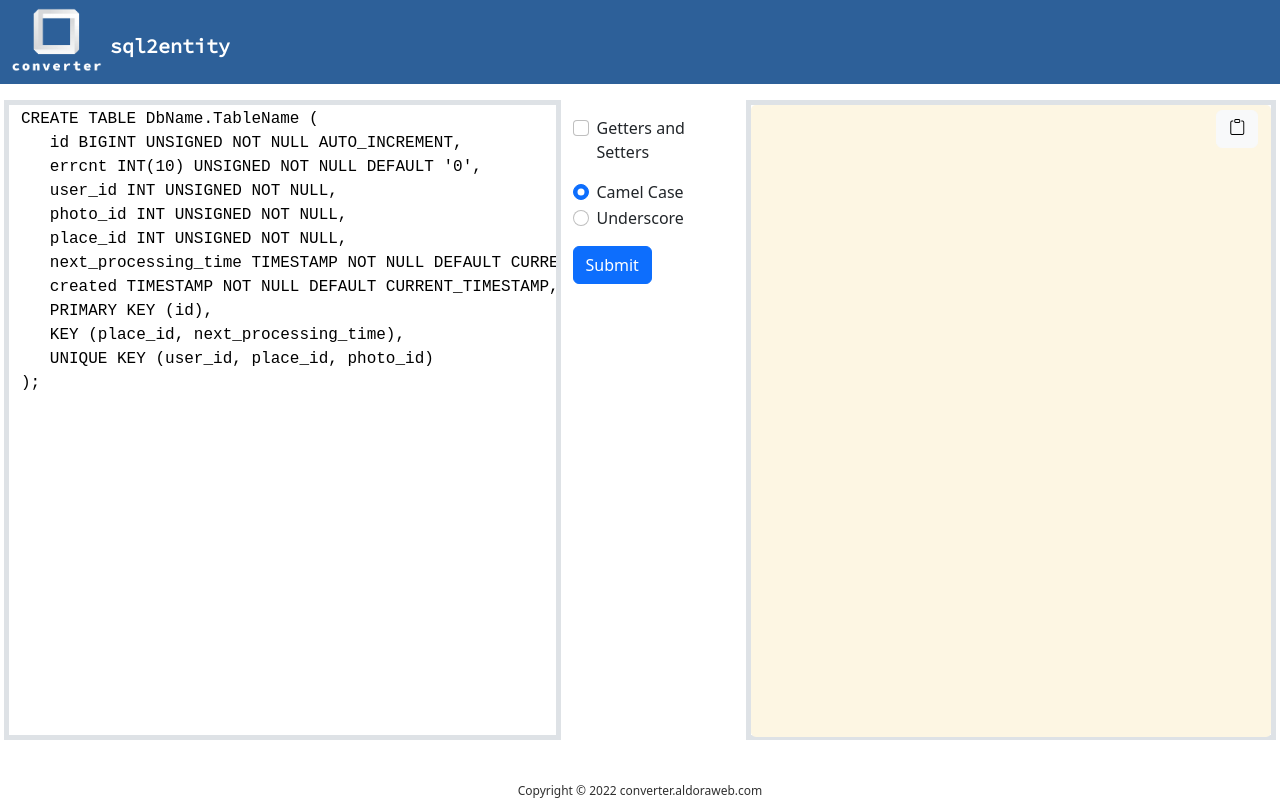
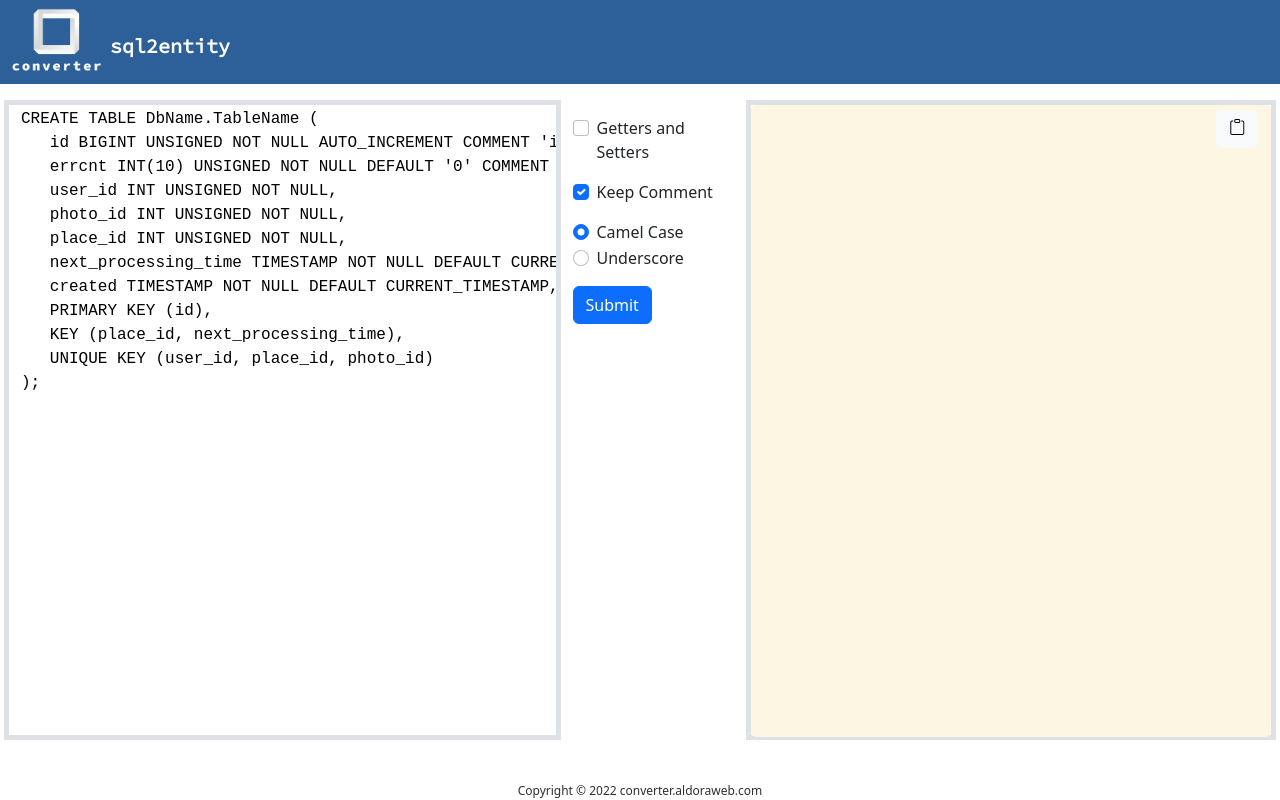
Before and after one commit to ShakalakaB/converter, a Next.js app: page / in a window 1280 px wide. Built offline with nearby package versions, Linux system fonts and the light colour scheme.

Commit message:
Auto convert comment

```diff
--- a/components/SqlParser.tsx
+++ b/components/SqlParser.tsx
@@ -11,8 +11,8 @@ import "bootstrap-icons/font/bootstrap-icons.css";
 export const SqlParser: FC = () => {
   const exampleSqlSchema =
     "CREATE TABLE DbName.TableName ( \n" +
-    "   id BIGINT UNSIGNED NOT NULL AUTO_INCREMENT, \n" +
-    "   errcnt INT(10) UNSIGNED NOT NULL DEFAULT '0', \n" +
+    "   id BIGINT UNSIGNED NOT NULL AUTO_INCREMENT COMMENT 'id column comment', \n" +
+    "   errcnt INT(10) UNSIGNED NOT NULL DEFAULT '0' COMMENT 'errcnt column comment', \n" +
     "   user_id INT UNSIGNED NOT NULL, \n" +
     "   photo_id INT UNSIGNED NOT NULL, \n" +
     "   place_id INT UNSIGNED NOT NULL, \n" +
@@ -32,13 +32,17 @@ export const SqlParser: FC = () => {
   const submitHandler = (event: FormEvent<HTMLFormElement>) => {
     event.preventDefault();
     event.stopPropagation();
+
     const nameType = event.currentTarget.nameType?.value;
     const getterAndSetterIncluded =
       event.currentTarget.getterAndSetter?.checked;
+    const keepComment = event.currentTarget.comment?.checked;
+
     const javaCode = SqlSchemaParserUtil.parseSchema(
       event.currentTarget.sqlSchema?.value,
       NameType[nameType as keyof typeof NameType],
-      getterAndSetterIncluded
+      getterAndSetterIncluded,
+      keepComment
     );
 
     setEntityCode(javaCode);
@@ -76,6 +80,18 @@ export const SqlParser: FC = () => {
                 type="checkbox"
                 name="getterAndSetter"
                 id="getterAndSetterInput"
+              />
+            </div>
+            <div className="form-check mb-3">
+              <label className="form-check-label" htmlFor="commentInput">
+                Keep Comment
+              </label>
+              <input
+                className="form-check-input"
+                type="checkbox"
+                name="comment"
+                id="commentInput"
+                defaultChecked
               />
             </div>
             <div className="form-check">
--- a/models/SqlModels.ts
+++ b/models/SqlModels.ts
@@ -4,19 +4,22 @@ export class SqlField {
   length: number;
   unsigned: boolean;
   nullable: boolean;
+  comment: string;
 
   constructor(
     name: string = "",
     type: string = "",
     length: number = 0,
     unsigned: boolean = false,
-    isNull: boolean = false
+    isNull: boolean = false,
+    comment: string = ""
   ) {
     this.name = name;
     this.type = type;
     this.length = length;
     this.unsigned = unsigned;
     this.nullable = isNull;
+    this.comment = comment;
   }
 }
 
--- a/utils/SqlSchemaParserUtil.ts
+++ b/utils/SqlSchemaParserUtil.ts
@@ -6,7 +6,8 @@ export class SqlSchemaParserUtil {
   static parseSchema(
     sql: string = "",
     nameType = NameType.CAMEL_CASE,
-    getterAndSetterIncluded: boolean = false
+    getterAndSetterIncluded: boolean = false,
+    keepComment: boolean = false
   ): string {
     const lexicalPosition: [number, number][] = [];
     // lexical-analyzer
@@ -38,6 +39,9 @@ export class SqlSchemaParserUtil {
     for (let table of tables) {
       javaCode += `public class ${table.tableName} {\n`;
       for (let field of table.fields) {
+        if (keepComment && field.comment.length > 0) {
+          javaCode += "\t/**\n" + "\t * " + field.comment + "\n" + "\t */\n";
+        }
         javaCode +=
           "\t" +
           `private ${SqlToJavaDataType.dataTypeMap.get(field.type)} ${
@@ -486,24 +490,30 @@ export class SqlSchemaParserUtil {
         throw new Error("Unsupported field type: " + field.type);
     }
 
-    if (tokens[0]?.toUpperCase() === "NOT NULL") {
-      field.nullable = false;
-      tokens.shift();
-    }
-    if (tokens[0]?.toUpperCase() === "NULL") {
-      field.nullable = true;
-    }
+    for (let i = 0; i < tokens.length; i++) {
+      if (tokens[i]?.toUpperCase() === "NOT NULL") {
+        field.nullable = false;
+        continue;
+      }
+      if (tokens[i]?.toUpperCase() === "NULL") {
+        field.nullable = true;
+        continue;
+      }
 
-    if (tokens[0]?.toUpperCase() === "DEFAULT") {
-      if (SqlSchemaParserUtil.decodeValue(tokens[1]) === "NULL") {
-        field.nullable = true;
+      if (tokens[i]?.toUpperCase() === "DEFAULT") {
+        if (SqlSchemaParserUtil.decodeValue(tokens[++i]) === "NULL") {
+          field.nullable = true;
+        }
+        continue;
       }
-      tokens.shift();
-      tokens.shift();
-    }
 
-    if (tokens[0]?.toUpperCase() === "AUTO_INCREMENT") {
-      tokens.shift();
+      if (tokens[i]?.toUpperCase() === "AUTO_INCREMENT") {
+        continue;
+      }
+
+      if (tokens[i]?.toUpperCase() === "COMMENT") {
+        field.comment = tokens[i + 1].replace(/(^'|^"|'$|"$)/g, "");
+      }
     }
 
     return field;
@@ -605,7 +615,7 @@ export class SqlSchemaParserUtil {
         ["t", "\t"],
       ]);
       let value = "";
-      for (let i = 0; i < token.length - 1; i++) {
+      for (let i = 0; i < token.length; i++) {
         if (token[i] == "\\") {
           if (newLines.get(token[i + 1])) {
             value += newLines.get(token[i + 1]);
```
